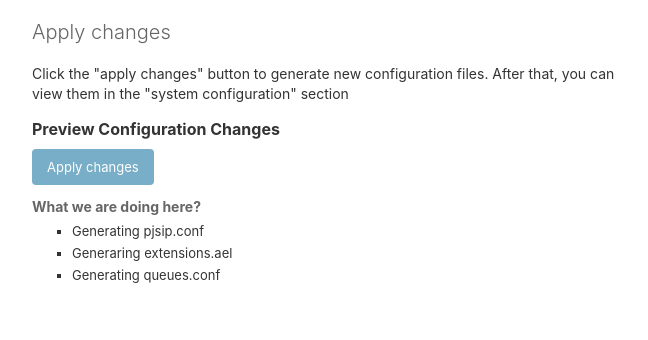
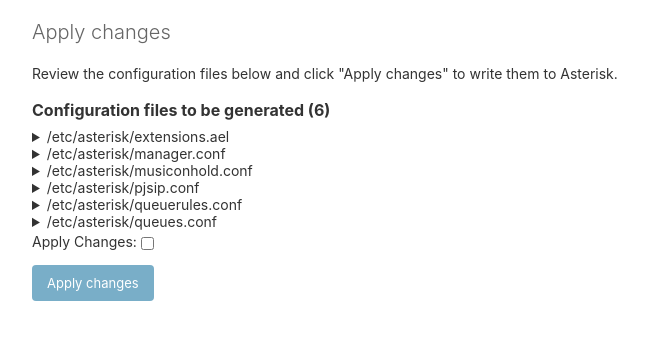
Before and after one commit to radetsky/PearlPBX2, a Django app: page /admin/apply in a window 1280 px wide. Shown: the part 49-389 px from the top of the page, without its empty margins (8-656 px from the left). Run offline with Django 4.2, Linux system fonts and the light colour scheme; the visitor is signed in with stand-in values (Sample User, id 1); data that the repository does not hold is empty; parts of the project's set-up code (start-up, migrations or seed data) failed here and were passed over.

Commit message:
preview configuration files during apply

```diff
--- a/pbx/admin.py
+++ b/pbx/admin.py
@@ -41,11 +41,6 @@ class ApplyChangesView(UserPassesTestMixin, TemplateView):
     def test_func(self):
         return self.request.user.is_superuser
 
-    def get_context_data(self, **kwargs):
-        context = super().get_context_data(**kwargs)
-        context["form"] = ApplyChangesForm()
-        return context
-
     def _crlf_to_lf(self, content: str) -> str:
         """
         Convert CRLF line endings to LF.
@@ -53,9 +48,9 @@ class ApplyChangesView(UserPassesTestMixin, TemplateView):
         """
         return content.replace("\r\n", "\n").replace("\r", "")
 
-    def post(self, request, *args, **kwargs):
-        form = ApplyChangesForm(request.POST)
-        cfgfiles = {}  # dictionary of config files to be written
+    def _build_cfgfiles(self):
+        """Build dictionary of configuration files to be generated."""
+        cfgfiles = {}
         cfgfiles["/etc/asterisk/extensions.ael"] = make_extensions_ael()
         cfgfiles["/etc/asterisk/pjsip.conf"] = make_pjsip_conf()
         cfgfiles["/etc/asterisk/queues.conf"] = make_queues_conf()
@@ -66,12 +61,20 @@ class ApplyChangesView(UserPassesTestMixin, TemplateView):
             if cfg.path not in cfgfiles:
                 cfgfiles[cfg.path] = cfg.content
 
-        # convert all cfgfiles content to LF line endings
         for path, content in cfgfiles.items():
             cfgfiles[path] = self._crlf_to_lf(content)
 
-        # sort cfgfiles by path
-        cfgfiles = dict(sorted(cfgfiles.items()))
+        return dict(sorted(cfgfiles.items()))
+
+    def get_context_data(self, **kwargs):
+        context = super().get_context_data(**kwargs)
+        context["form"] = ApplyChangesForm()
+        context["cfgfiles"] = self._build_cfgfiles()
+        return context
+
+    def post(self, request, *args, **kwargs):
+        form = ApplyChangesForm(request.POST)
+        cfgfiles = self._build_cfgfiles()
 
         if form.is_valid():
             try:
--- a/templates/admin/apply.html
+++ b/templates/admin/apply.html
@@ -15,16 +15,12 @@
 
 {% block content %}
 <div id="content-main">
-  <h1>
-    Apply changes
-  </h1>
+  <h1>Apply changes</h1>
   <p>
-    Click the "apply changes" button to generate new configuration files. After that, you can view them in the "system configuration" section
+    Review the configuration files below and click "Apply changes" to write them to Asterisk.
   </p>
-  <h2>Preview Configuration Changes</h2>
 
-  {% if cfgfiles %}
-  <h2>Generated configuration files</h2>
+  <h2>Configuration files to be generated ({{ cfgfiles|length }})</h2>
 
   {% for cfgfile in cfgfiles %}
     <details>
@@ -32,31 +28,11 @@
       <pre>{{ cfgfiles|get_dict_item:cfgfile|linebreaks }}</pre>
     </details>
   {% endfor %}
-    <form method="post">
-      {% csrf_token %}
-      {{ form.as_p }}
-      <input type="submit" name="commit_changes" value="Apply changes" class="deletelink">
+
+  <form method="post">
+    {% csrf_token %}
+    {{ form.as_p }}
+    <input type="submit" name="commit_changes" value="Apply changes" class="deletelink">
   </form>
-
-  {% else %}
-
-    <form action="" method="post">
-      {% csrf_token %}
-      <div class="submit-row">
-        <input type="submit" value="Apply changes" class="deletelink">
-      </div>
-    </form>
-
-    <h3>What we are doing here?</h3>
-    <ul>
-      <li>Generating pjsip.conf</li>
-      <li>Generaring extensions.ael</li>
-      <li>Generating queues.conf</li>
-    </ul>
-
-  {% endif %}
-
-
-
 </div>
 {% endblock %}
```
